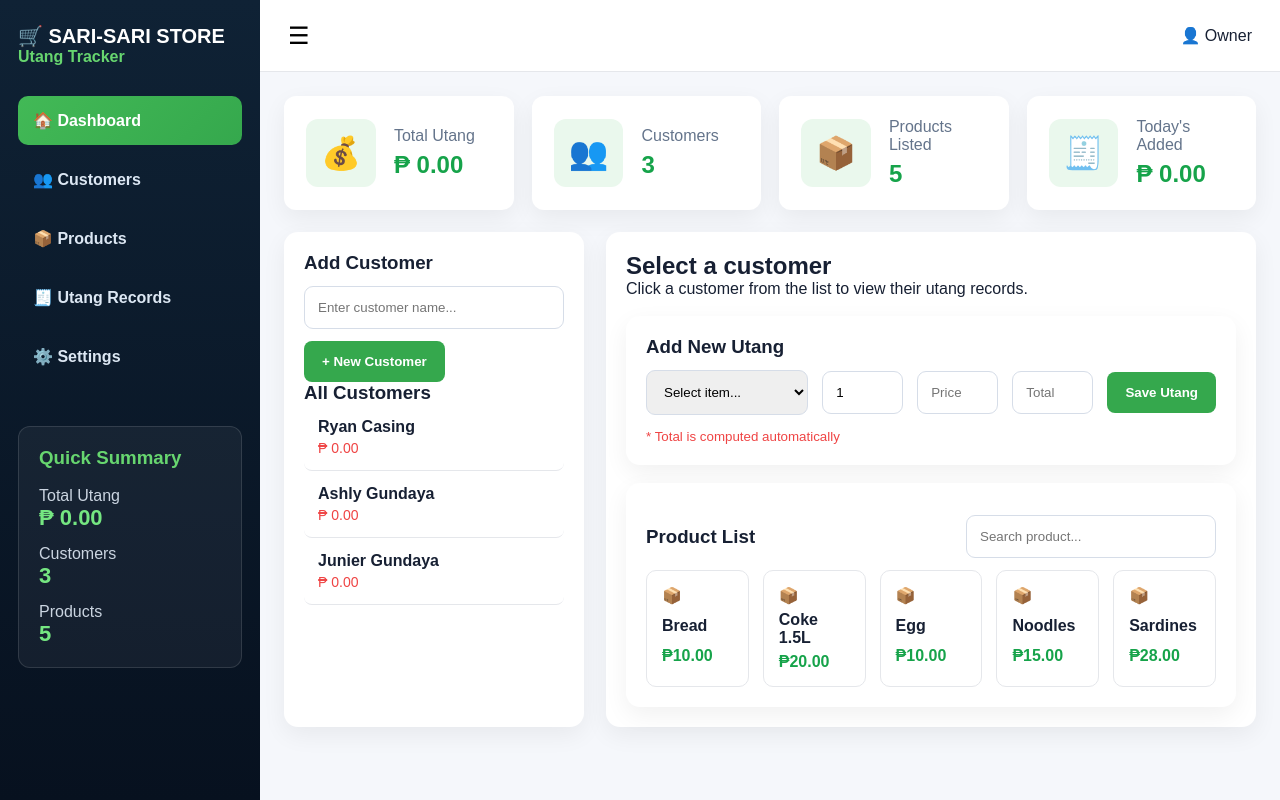
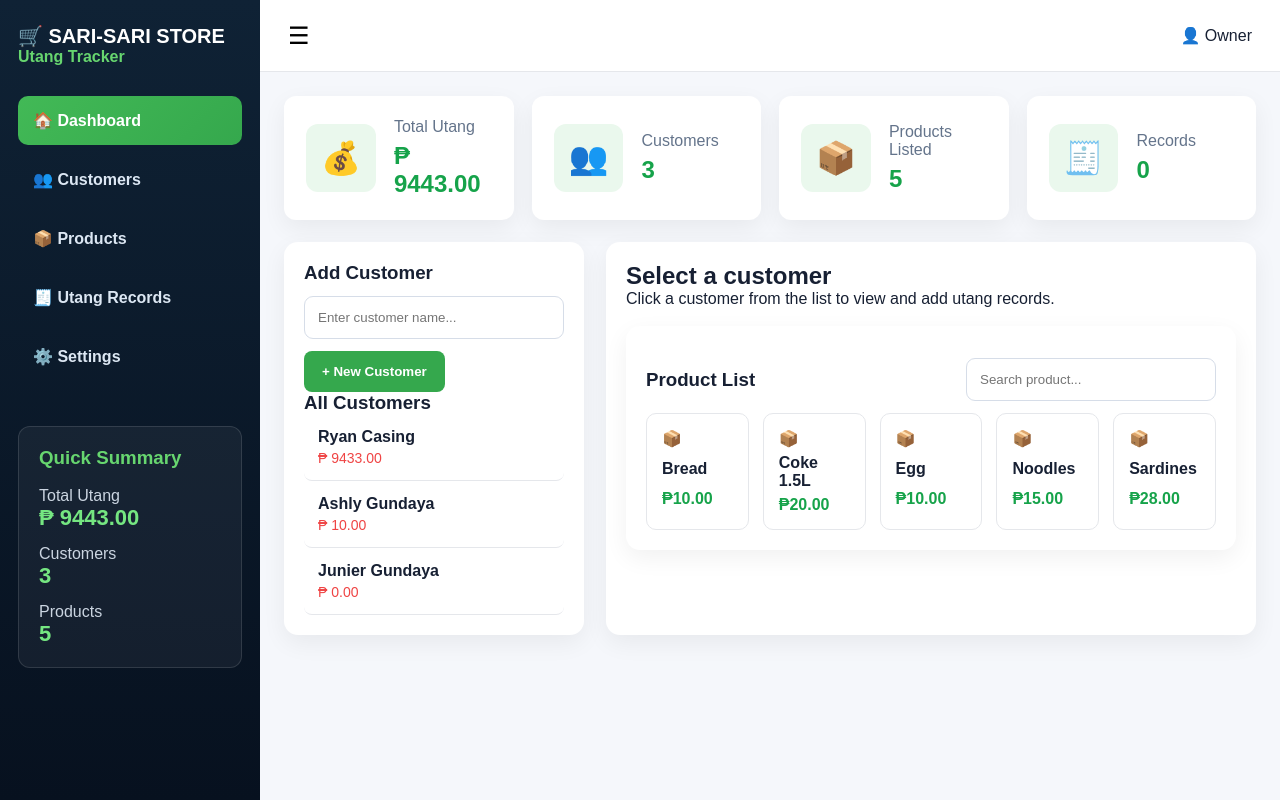
Before and after one commit to plong09/sari-sari-utang-tracker, a Flask app: page / in a window 1280 px wide. Run offline with Flask 3, Linux system fonts and the light colour scheme; data comes from the database, SQL or seed files in the repository; both versions use the stored data as it was after the commit.

Commit message:
total system in utang

```diff
--- a/app.py
+++ b/app.py
@@ -4,8 +4,12 @@ import sqlite3
 app = Flask(__name__)
 
 
+def get_db():
+    return sqlite3.connect("database.db")
+
+
 def init_db():
-    conn = sqlite3.connect("database.db")
+    conn = get_db()
     cursor = conn.cursor()
 
     cursor.execute("""
@@ -20,6 +24,18 @@ def init_db():
         id INTEGER PRIMARY KEY AUTOINCREMENT,
         name TEXT NOT NULL,
         price REAL NOT NULL
+    )
+    """)
+
+    cursor.execute("""
+    CREATE TABLE IF NOT EXISTS utang (
+        id INTEGER PRIMARY KEY AUTOINCREMENT,
+        customer_id INTEGER NOT NULL,
+        item_name TEXT NOT NULL,
+        quantity INTEGER NOT NULL,
+        price REAL NOT NULL,
+        total REAL NOT NULL,
+        status TEXT DEFAULT 'UNPAID'
     )
     """)
 
@@ -44,23 +60,40 @@ def init_db():
     conn.close()
 
 
+def get_customers_with_total(cursor):
+    cursor.execute("""
+    SELECT customers.id, customers.name, COALESCE(SUM(utang.total), 0)
+    FROM customers
+    LEFT JOIN utang ON customers.id = utang.customer_id
+    GROUP BY customers.id
+    ORDER BY customers.id DESC
+    """)
+    return cursor.fetchall()
+
+
 @app.route("/")
 def index():
-    conn = sqlite3.connect("database.db")
+    conn = get_db()
     cursor = conn.cursor()
 
-    cursor.execute("SELECT * FROM customers ORDER BY id DESC")
-    customers = cursor.fetchall()
+    customers = get_customers_with_total(cursor)
 
     cursor.execute("SELECT * FROM products ORDER BY name")
     products = cursor.fetchall()
+
+    cursor.execute("SELECT COALESCE(SUM(total), 0) FROM utang")
+    total_utang = cursor.fetchone()[0]
 
     conn.close()
 
     return render_template(
         "index.html",
         customers=customers,
-        products=products
+        products=products,
+        selected_customer=None,
+        utang_list=[],
+        selected_total=0,
+        total_utang=total_utang
     )
 
 
@@ -68,7 +101,7 @@ def index():
 def add_customer():
     name = request.form["name"]
 
-    conn = sqlite3.connect("database.db")
+    conn = get_db()
     cursor = conn.cursor()
 
     cursor.execute("INSERT INTO customers (name) VALUES (?)", (name,))
@@ -81,11 +114,10 @@ def add_customer():
 
 @app.route("/customer/<int:customer_id>")
 def customer_page(customer_id):
-    conn = sqlite3.connect("database.db")
+    conn = get_db()
     cursor = conn.cursor()
 
-    cursor.execute("SELECT * FROM customers ORDER BY id DESC")
-    customers = cursor.fetchall()
+    customers = get_customers_with_total(cursor)
 
     cursor.execute("SELECT * FROM products ORDER BY name")
     products = cursor.fetchall()
@@ -93,14 +125,54 @@ def customer_page(customer_id):
     cursor.execute("SELECT * FROM customers WHERE id = ?", (customer_id,))
     selected_customer = cursor.fetchone()
 
+    cursor.execute(
+        "SELECT * FROM utang WHERE customer_id = ? ORDER BY id DESC",
+        (customer_id,)
+    )
+    utang_list = cursor.fetchall()
+
+    cursor.execute(
+        "SELECT COALESCE(SUM(total), 0) FROM utang WHERE customer_id = ?",
+        (customer_id,)
+    )
+    selected_total = cursor.fetchone()[0]
+
+    cursor.execute("SELECT COALESCE(SUM(total), 0) FROM utang")
+    total_utang = cursor.fetchone()[0]
+
     conn.close()
 
     return render_template(
         "index.html",
         customers=customers,
         products=products,
-        selected_customer=selected_customer
+        selected_customer=selected_customer,
+        utang_list=utang_list,
+        selected_total=selected_total,
+        total_utang=total_utang
     )
+
+
+@app.route("/add-utang", methods=["POST"])
+def add_utang():
+    customer_id = request.form["customer_id"]
+    item_name = request.form["item_name"]
+    quantity = int(request.form["quantity"])
+    price = float(request.form["price"])
+    total = float(request.form["total"])
+
+    conn = get_db()
+    cursor = conn.cursor()
+
+    cursor.execute("""
+    INSERT INTO utang (customer_id, item_name, quantity, price, total)
+    VALUES (?, ?, ?, ?, ?)
+    """, (customer_id, item_name, quantity, price, total))
+
+    conn.commit()
+    conn.close()
+
+    return redirect(f"/customer/{customer_id}")
 
 
 if __name__ == "__main__":
--- a/templates/index.html
+++ b/templates/index.html
@@ -22,8 +22,9 @@
 
     <div class="summary">
       <h3>Quick Summary</h3>
+
       <p>Total Utang</p>
-      <strong>₱ 0.00</strong>
+      <strong>₱ {{ "%.2f"|format(total_utang) }}</strong>
 
       <p>Customers</p>
       <strong>{{ customers|length }}</strong>
@@ -44,7 +45,7 @@
         <span>💰</span>
         <div>
           <p>Total Utang</p>
-          <h2>₱ 0.00</h2>
+          <h2>₱ {{ "%.2f"|format(total_utang) }}</h2>
         </div>
       </div>
 
@@ -67,8 +68,8 @@
       <div class="stat">
         <span>🧾</span>
         <div>
-          <p>Today's Added</p>
-          <h2>₱ 0.00</h2>
+          <p>Records</p>
+          <h2>{{ utang_list|length }}</h2>
         </div>
       </div>
     </section>
@@ -89,7 +90,7 @@
             <a href="/customer/{{ customer[0] }}"
                class="customer {% if selected_customer and selected_customer[0] == customer[0] %}active-customer{% endif %}">
               <strong>{{ customer[1] }}</strong>
-              <span>₱ 0.00</span>
+              <span>₱ {{ "%.2f"|format(customer[2]) }}</span>
             </a>
           {% endfor %}
         {% else %}
@@ -102,11 +103,10 @@
           <div class="details-head">
             <div>
               <h2>{{ selected_customer[1] }}</h2>
-              <p>Total Utang: <b>₱ 0.00</b></p>
+              <p>Total Utang: <b>₱ {{ "%.2f"|format(selected_total) }}</b></p>
             </div>
 
             <div class="actions">
-              <button class="green-btn">+ Add Utang</button>
               <button class="blue-btn">🖨 Print</button>
               <button class="yellow-btn">Mark as Paid</button>
             </div>
@@ -124,43 +124,64 @@
                 <th>Action</th>
               </tr>
             </thead>
+
             <tbody>
+              {% if utang_list %}
+                {% for u in utang_list %}
+                  <tr>
+                    <td>-</td>
+                    <td>{{ u[2] }}</td>
+                    <td>{{ u[3] }}</td>
+                    <td>₱{{ "%.2f"|format(u[4]) }}</td>
+                    <td>₱{{ "%.2f"|format(u[5]) }}</td>
+                    <td><span class="badge unpaid">{{ u[6] }}</span></td>
+                    <td>✏️ 🗑️ 🖨️</td>
+                  </tr>
+                {% endfor %}
+              {% else %}
                 <tr>
                   <td colspan="7">No utang records yet.</td>
                 </tr>
+              {% endif %}
             </tbody>
           </table>
 
           <div class="total-row">
-            TOTAL UTANG: <strong>₱ 0.00</strong>
+            TOTAL UTANG: <strong>₱ {{ "%.2f"|format(selected_total) }}</strong>
+          </div>
+
+          <div class="form-card">
+            <h3>Add New Utang</h3>
+
+            <form action="/add-utang" method="POST">
+              <input type="hidden" name="customer_id" value="{{ selected_customer[0] }}">
+
+              <div class="form-grid">
+                <select name="item_name" id="itemSelect" required>
+                  <option value="">Select item...</option>
+                  {% for product in products %}
+                    <option value="{{ product[1] }}" data-price="{{ product[2] }}">
+                      {{ product[1] }}
+                    </option>
+                  {% endfor %}
+                </select>
+
+                <input type="number" name="quantity" id="quantityInput" value="1" min="1" required>
+                <input type="text" name="price" id="priceInput" placeholder="Price" readonly required>
+                <input type="text" name="total" id="totalInput" placeholder="Total" readonly required>
+
+                <button class="green-btn" type="submit">Save Utang</button>
+              </div>
+            </form>
+
+            <small>* Total is computed automatically</small>
           </div>
         {% else %}
           <div class="empty-state">
             <h2>Select a customer</h2>
-            <p>Click a customer from the list to view their utang records.</p>
+            <p>Click a customer from the list to view and add utang records.</p>
           </div>
         {% endif %}
-
-        <div class="form-card">
-          <h3>Add New Utang</h3>
-
-        <div class="form-grid">
-            <select id="itemSelect">
-            <option value="">Select item...</option>
-            {% for product in products %}
-            <option value="{{ product[2] }}">{{ product[1] }}</option>
-            {% endfor %}
-        </select>
-
-            <input type="number" id="quantityInput" value="1" min="1" placeholder="Quantity">
-            <input type="text" id="priceInput" placeholder="Price" readonly>
-            <input type="text" id="totalInput" placeholder="Total" readonly>
-
-            <button class="green-btn">Save Utang</button>
-            </div>
-
-          <small>* Total is computed automatically</small>
-        </div>
 
         <div class="products">
           <div class="products-head">
@@ -181,6 +202,7 @@
     </section>
   </main>
 </div>
+
 <script>
   const itemSelect = document.getElementById("itemSelect");
   const quantityInput = document.getElementById("quantityInput");
@@ -188,16 +210,21 @@
   const totalInput = document.getElementById("totalInput");
 
   function computeTotal() {
-    const price = parseFloat(itemSelect.value) || 0;
+    if (!itemSelect) return;
+
+    const selectedOption = itemSelect.options[itemSelect.selectedIndex];
+    const price = parseFloat(selectedOption.getAttribute("data-price")) || 0;
     const quantity = parseInt(quantityInput.value) || 0;
     const total = price * quantity;
 
-    priceInput.value = price ? `₱${price.toFixed(2)}` : "";
-    totalInput.value = total ? `₱${total.toFixed(2)}` : "";
+    priceInput.value = price ? price.toFixed(2) : "";
+    totalInput.value = total ? total.toFixed(2) : "";
   }
 
+  if (itemSelect) {
     itemSelect.addEventListener("change", computeTotal);
     quantityInput.addEventListener("input", computeTotal);
+  }
 </script>
 
 </body>
```
Also changed, not shown: database.db. Lines whose indentation alone changed are shown as unchanged.
